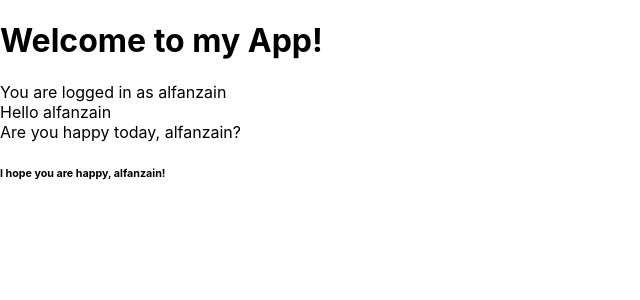
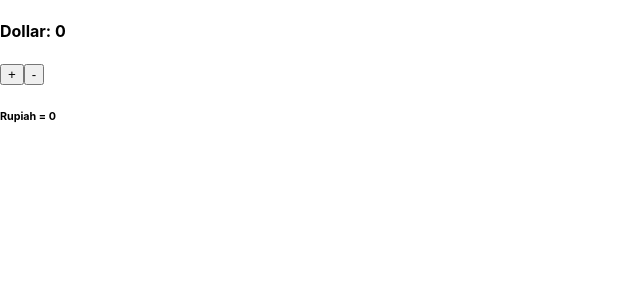
Before and after one commit to alfanzain/reactjs-functional-learn-component, a React (Create React App) app: page / in a window 1280 px wide. Shown: the top 300 px of the page, without its empty margins (0-640 px from the left). Built offline with nearby package versions, Linux system fonts and the light colour scheme.

Commit message:
[2.7] Render props

```diff
--- a/src/App.js
+++ b/src/App.js
@@ -1,57 +1,43 @@
-import React, { useState, useEffect } from 'react';
+import React, { useState } from 'react';
 
-// Context
-const AuthContext = React.createContext();
+const Amount = props => {
+	const [amount, setAmount] = useState(0);
 
-// HOC
-const withAuth = WrappedComponent => {
-	const WithAuth = props => (
-		<AuthContext.Consumer>
-			{context => <WrappedComponent {...props} {...context} />}
-		</AuthContext.Consumer>
-	);
-	return WithAuth;
-};
+	const increase = () => {
+		setAmount(amount + 1);
+	};
 
-const App = props => {
-	const [user, setuser] = useState({ name: 'alfanzain' });
+	const decrease = () => {
+		setAmount(amount - 1);
+	};
 
 	return (
-		<AuthContext.Provider value={user}>
-			<h1>Welcome to my App!</h1>
-			<StatusLogin />
-			<Greeting />
-			<Question />
-			<Hope />
-		</AuthContext.Provider>
+		<div>
+			<h4>Dollar: {amount}</h4>
+			<button type="button" onClick={increase}>
+				+
+			</button>
+			<button type="button" onClick={decrease}>
+				-
+			</button>
+
+			{props.render(amount)}
+		</div>
 	);
 };
 
-// Context.Consumer
-const StatusLogin = props => (
-	<AuthContext.Consumer>
-		{context => <div>You are logged in as {context.name}</div>}
-	</AuthContext.Consumer>
-);
+const Rupiah = props => <h6>Rupiah = {props.amount * 13000}</h6>;
 
-// Context.Consumer
-const Greeting = props => (
-	<AuthContext.Consumer>
-		{context => <div>Hello {context.name}</div>}
-	</AuthContext.Consumer>
-);
-
-// Context.Consumer
-const Question = props => (
-	<AuthContext.Consumer>
-		{context => <div>Are you happy today, {context.name}?</div>}
-	</AuthContext.Consumer>
-);
-
-// HOC + Context
-// tanpa Context.Consumer bisa akses context
-const Hope = withAuth(props => {
-	return <h6>I hope you are happy, {props.name}!</h6>;
-});
+const App = () => {
+	return (
+		<Amount
+			render={amount => (
+				<div>
+					<Rupiah amount={amount} />
+				</div>
+			)}
+		/>
+	);
+};
 
 export default App;
```
